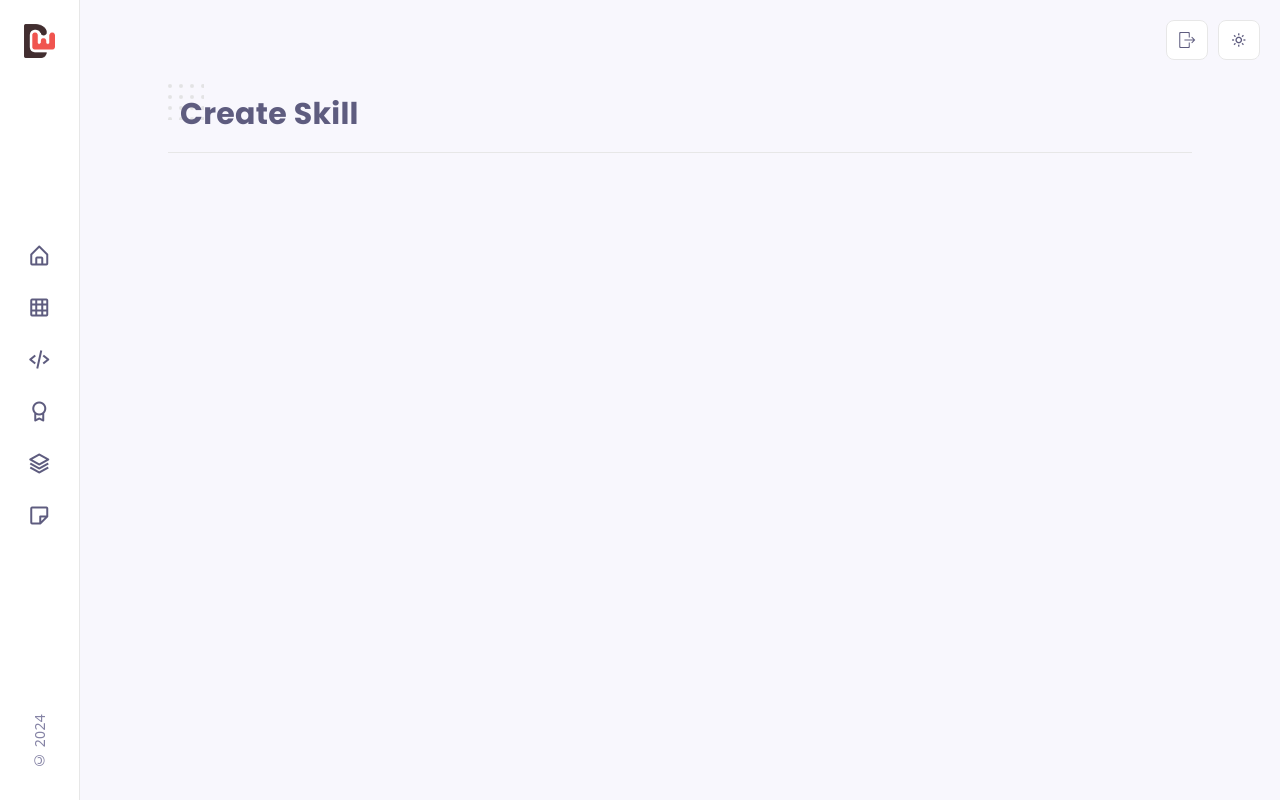
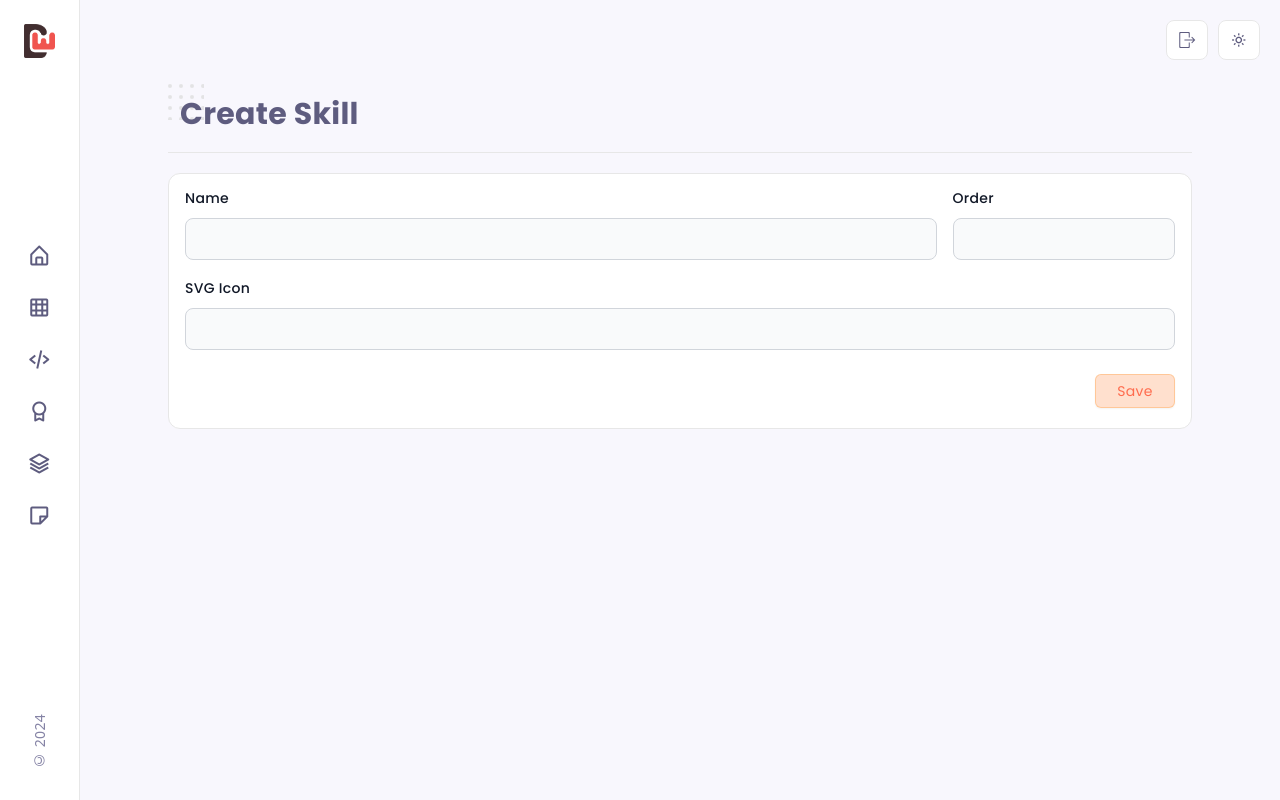
Before and after one commit to dwiwijaya/admin-dwiwijaya.com, a Next.js app: page /skill/create in a window 1280 px wide. Built offline with nearby package versions, Linux system fonts and the light colour scheme; no server answers; sample sign-in values are in the browser's storage.

Commit message:
page: create skill

```diff
--- /dev/null
+++ b/src/components/views/skill/SkillForm.jsx
@@ -0,0 +1,44 @@
+import { Label, TextInput } from "flowbite-react";
+import React from "react";
+
+const SkillForm = () => {
+    return <div className="card p-2">
+        <form action="">
+            <div className="flex gap-4 justify-center">
+            <div id="fileUpload" className="w-full mb-4">
+                <div className="mb-2 block">
+                    <Label htmlFor="name" value="Name" />
+                </div>
+                <TextInput
+                    id="name"
+                />
+            </div>
+            <div id="fileUpload" className="min-w-6 mb-4">
+                <div className="mb-2 block">
+                    <Label htmlFor="order" value="Order" />
+                </div>
+                <TextInput
+                    id="order"
+                    type="number"
+                />
+            </div>
+            </div>
+            <div id="fileUpload" className=" mb-6">
+                <div className="mb-2 block">
+                    <Label htmlFor="icon" value="SVG Icon" />
+                </div>
+                <TextInput
+                    id="icon"
+                />
+            </div>
+            <div className="flex mb-2 justify-end">
+            <button className="btn !w-20" type="submit">
+                Save
+            </button>
+
+            </div>
+        </form>
+    </div>;
+};
+
+export default SkillForm;
--- a/src/pages/skill/create.js
+++ b/src/pages/skill/create.js
@@ -1,5 +1,6 @@
 import PageHeading from '@/components/common/PageHeading'
 import Container from '@/components/layout/Container'
+import SkillForm from '@/components/views/skill/SkillForm'
 import WithProtected from '@/hoc/withProtected'
 import Link from 'next/link'
 import React from 'react'
@@ -9,6 +10,7 @@ const create = () => {
     <Container>
       <PageHeading title="Create Skill">
       </PageHeading>
+      <SkillForm/>
     </Container>
   )
 }
```
